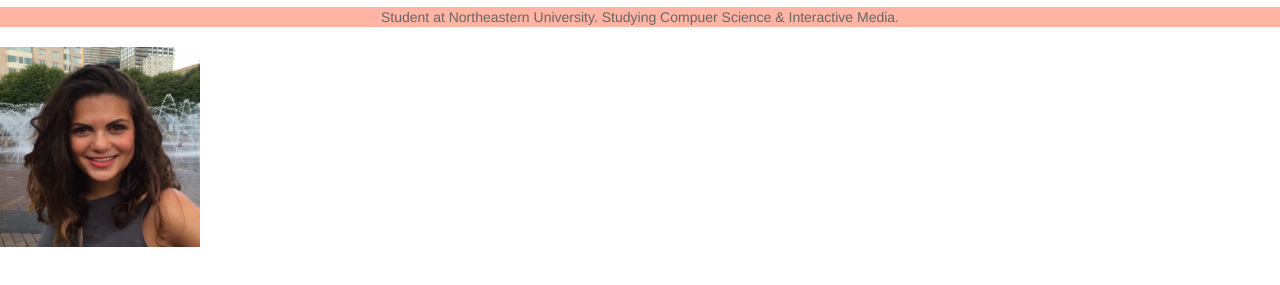
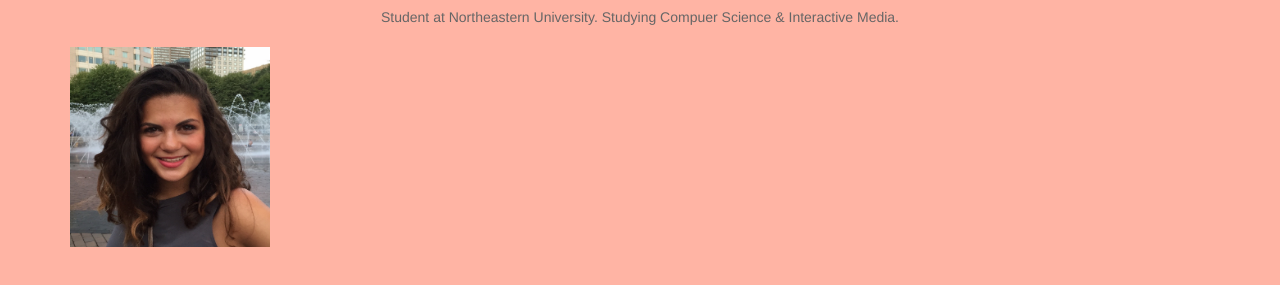
Before and after one commit to baharsheikhi/baharsheikhi.github.io, a plain HTML site: page index.html in a window 1280 px wide. Shown: the part 103-388 px from the top of the page. Drawn offline with nearby package versions, Linux system fonts and the light colour scheme.

Commit message:
color try

```diff
--- a/index.html
+++ b/index.html
@@ -2,8 +2,7 @@
 <html>
 	<head>
 		<link href='https://fonts.googleapis.com/css?family=Quicksand|Amatic+SC' rel='stylesheet' type='text/css'>
-		<link rel="stylesheet" type="text/css"
-		href="style.css">
+
 
 
 
@@ -15,8 +14,11 @@
 		<!-- Optional theme -->
 		<link rel="stylesheet" href="https://maxcdn.bootstrapcdn.com/bootstrap/3.3.5/css/bootstrap-theme.min.css">
 
+		<link rel="stylesheet" type="text/css" href="style.css">
+
 	</head>
 	<body>
+		<div class="container">
 		<p class="name"> Bahar Sheikhi </p>
 		<p> Student at Northeastern University. Studying Compuer Science & Interactive Media. </p>
 
@@ -25,7 +27,7 @@
 		<img class="pic" src="img/bahar.jpg"  alt="" align= "middle">
 
 
-
+		</div>
 		<script src="//code.jquery.com/jquery-1.11.3.min.js"></script>
 		<script src="//code.jquery.com/jquery-migrate-1.2.1.min.js"></script>
 
```
